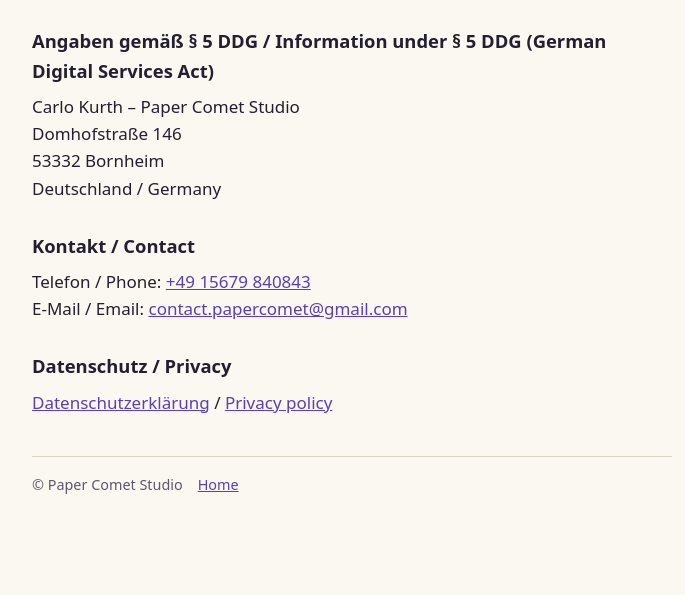
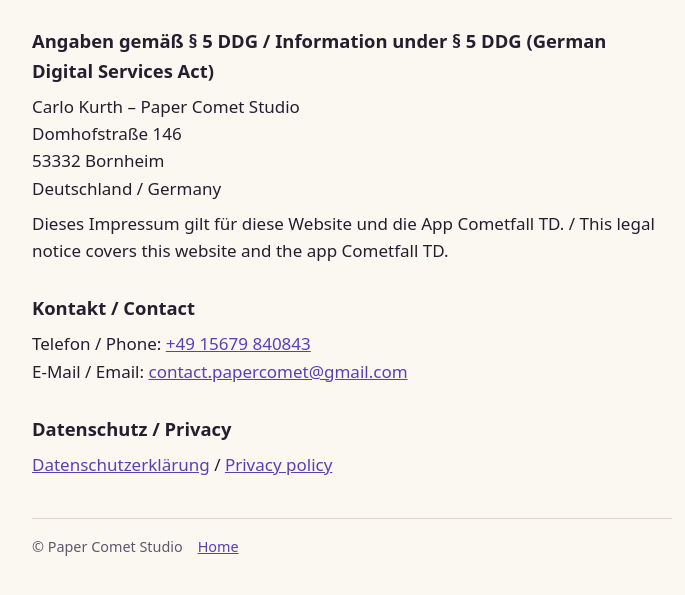
Before and after one commit to paper-comet-std/paper-comet-std.github.io, a plain HTML site: page impressum.html in a window 1280 px wide. Shown: the part 155-750 px from the top of the page, without its empty margins (288-973 px from the left). Drawn offline with Linux system fonts and the light colour scheme.

Commit message:
Add files via upload

```diff
--- a/impressum.html
+++ b/impressum.html
@@ -28,6 +28,7 @@ footer a{margin-left:.7rem}
 
 <h2>Angaben gemäß § 5 DDG <span lang="en">/ Information under § 5 DDG (German Digital Services Act)</span></h2>
 <p>Carlo Kurth – Paper Comet Studio<br>Domhofstraße 146<br>53332 Bornheim<br>Deutschland <span lang="en">/ Germany</span></p>
+<p>Dieses Impressum gilt für diese Website und die App Cometfall TD. <span lang="en">/ This legal notice covers this website and the app Cometfall TD.</span></p>
 
 <h2>Kontakt <span lang="en">/ Contact</span></h2>
 <p>Telefon <span lang="en">/ Phone</span>: <a href="tel:+4915679840843">+49 15679 840843</a><br>E-Mail <span lang="en">/ Email</span>: <a href="mailto:contact.papercomet@gmail.com">contact.papercomet@gmail.com</a></p>
```
